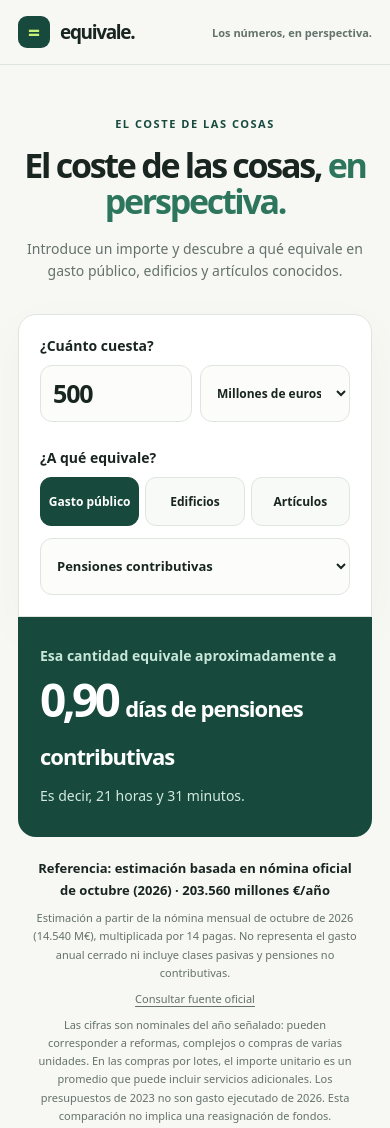
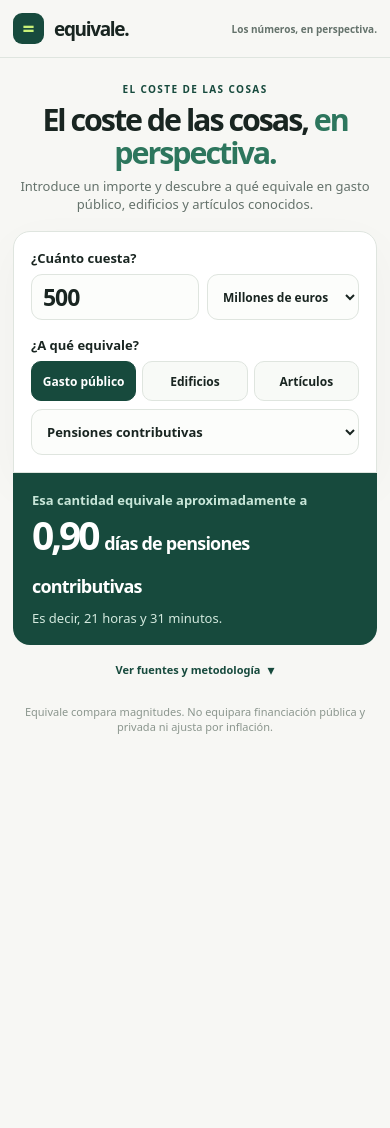
Before and after one commit to selfkingdom/equivale-web, a plain HTML site: page index.html in a window 390 px wide. Shown: the top 1128 px of the page. After the commit the page ends 844 px from the top, so only its background shows below. Drawn offline with Linux system fonts and the light colour scheme.

Commit message:
Add files via upload

```diff
--- a/index.html
+++ b/index.html
@@ -8,82 +8,104 @@
   <title>Equivale · El coste de las cosas, en perspectiva</title>
   <style>
     :root {
-      --bg: #f7f7f4;
-      --white: #ffffff;
-      --text: #192521;
-      --muted: #64726b;
-      --border: #dfe5df;
-      --green: #174a3d;
-      --lime: #c9f178;
-      --focus: #548e6c;
-      font-family: ui-sans-serif, system-ui, -apple-system, BlinkMacSystemFont, "Segoe UI", sans-serif;
-      font-synthesis: none;
-      -webkit-font-smoothing: antialiased;
+      --bg:#f7f7f4; --white:#ffffff; --text:#192521; --muted:#64726b;
+      --border:#dfe5df; --green:#174a3d; --lime:#c9f178; --focus:#548e6c;
+      font-family:ui-sans-serif,system-ui,-apple-system,BlinkMacSystemFont,"Segoe UI",sans-serif;
+      font-synthesis:none; -webkit-font-smoothing:antialiased;
     }
-    * { box-sizing: border-box; }
-    body { margin: 0; min-height: 100vh; background: var(--bg); color: var(--text); }
-    a { color: inherit; text-decoration-thickness: 1px; text-underline-offset: 3px; }
-    a:hover { color: var(--green); }
-    .shell { width: min(840px, calc(100% - 36px)); margin: 0 auto; }
-    header { border-bottom: 1px solid var(--border); }
-    .nav { display: flex; justify-content: space-between; align-items: center; min-height: 75px; }
-    .logo { display: flex; align-items: center; gap: 10px; font-size: 19px; font-weight: 850; letter-spacing: -.07em; }
-    .mark { display: grid; place-items: center; background: var(--green); color: var(--lime); border-radius: 9px; width: 32px; height: 32px; font-size: 21px; letter-spacing: 0; line-height: 1; }
-    .nav-tag { color: var(--muted); font-size: 12px; font-weight: 600; }
-    main { padding: 72px 0 48px; }
-    .intro { text-align: center; margin-bottom: 38px; }
-    .eyebrow { color: var(--green); font-weight: 800; font-size: 11px; letter-spacing: .14em; text-transform: uppercase; }
-    h1 { font-size: clamp(34px, 6.3vw, 62px); line-height: 1.065; letter-spacing: -.067em; font-weight: 840; max-width: 720px; margin: 16px auto 19px; }
-    h1 em { font-style: normal; color: #2d765d; }
-    .intro p { color: var(--muted); margin: 0 auto; max-width: 560px; font-size: 16px; line-height: 1.55; }
-    .calculator { background: var(--white); border: 1px solid var(--border); padding: 30px; border-radius: 22px 22px 0 0; box-shadow: 0 14px 48px #1c3c2b08; }
-    .field + .field { margin-top: 26px; }
-    .field-label { display: block; margin-bottom: 10px; font-size: 14px; font-weight: 750; }
-    .amount-wrap { display: grid; grid-template-columns: 1fr 200px; gap: 10px; }
-    input, select { width: 100%; height: 61px; color: var(--text); background: #fcfdfb; border: 1.5px solid var(--border); border-radius: 12px; padding: 0 17px; font: inherit; }
-    input { font-size: 27px; font-weight: 780; letter-spacing: -.045em; font-variant-numeric: tabular-nums; }
-    select { font-size: 14px; font-weight: 650; padding-right: 35px; cursor: pointer; }
-    input:focus, select:focus { outline: 3px solid #a4d9b4; outline-offset: 1px; border-color: var(--focus); }
-    #reference { font-size: 15px; }
-    .categories { display: grid; grid-template-columns: repeat(3, 1fr); gap: 8px; margin: 0 0 12px; }
-    .category { min-height: 51px; background: #f8faf7; border: 1.5px solid var(--border); border-radius: 11px; color: var(--text); font: inherit; font-size: 14px; font-weight: 740; cursor: pointer; padding: 9px 7px; transition: background .15s, border-color .15s; }
-    .category:hover { border-color: #8fb49a; }
-    .category.active { background: var(--green); border-color: var(--green); color: #fff; }
-    .category:focus-visible { outline: 3px solid #a4d9b4; outline-offset: 2px; }
-    .category-help { color: var(--muted); font-size: 12px; margin: 10px 0 0; }
-    .error { color: #ac342c; font-size: 13px; margin: 11px 0 0; display: none; }
-    .error.show { display: block; }
-    .answer { background: var(--green); color: white; border-radius: 0 0 22px 22px; padding: 33px 36px 35px; min-height: 215px; }
-    .answer-caption { color: #c8e6d9; font-size: 14px; font-weight: 600; margin: 0 0 10px; }
-    .answer-value { font-size: clamp(46px, 9vw, 82px); letter-spacing: -.082em; line-height: 1.05; font-weight: 850; margin: 0; font-variant-numeric: tabular-nums; }
-    .answer-unit { font-size: clamp(22px, 3vw, 27px); font-weight: 750; letter-spacing: -.045em; }
-    .answer-detail { font-size: 14px; color: #d3e9de; margin: 15px 0 0; min-height: 22px; }
-    .source { padding: 21px 12px 0; text-align: center; color: var(--muted); font-size: 12px; line-height: 1.65; max-width: 760px; margin: 0 auto; }
-    .source p { margin: 0 0 8px; }
-    .source .source-header { font-size: 13px; color: var(--text); font-weight: 650; }
-    .source .small-print { font-size: 11px; }
-    .reference-title { font-weight: 700; }
-    .source strong { color: #425248; font-weight: 750; }
-    footer { text-align: center; padding: 8px 20px 30px; color: #8b968e; font-size: 12px; }
-    @media (max-width: 570px) {
-      .nav { min-height: 64px; }
-      .nav-tag { font-size: 11px; }
-      main { padding-top: 51px; }
-      .intro { margin-bottom: 32px; }
-      .intro p { font-size: 14px; }
-      .calculator { padding: 21px; border-radius: 18px 18px 0 0; }
-      .amount-wrap { grid-template-columns: minmax(0, 1fr) 150px; gap: 8px; }
-      input, select { height: 57px; padding: 0 12px; }
-      input { font-size: 25px; }
-      select { font-size: 12px; }
-      #reference { font-size: 13px; }
-      .categories { gap: 6px; }
-      .category { font-size: 12px; min-height: 49px; }
-      .answer { border-radius: 0 0 18px 18px; padding: 29px 22px; min-height: 195px; }
-      .source { font-size: 11px; }
+    * {box-sizing:border-box}
+    body {margin:0; min-height:100vh; background:var(--bg); color:var(--text)}
+    a {color:inherit;text-decoration-thickness:1px;text-underline-offset:3px}
+    a:hover {color:var(--green)}
+    .shell {width:min(840px,calc(100% - 36px)); margin:0 auto}
+    header {border-bottom:1px solid var(--border)}
+    .nav {display:flex;justify-content:space-between;align-items:center;min-height:62px}
+    .logo {display:flex;align-items:center;gap:10px;font-size:19px;font-weight:850;letter-spacing:-.07em}
+    .mark {display:grid;place-items:center;background:var(--green);color:var(--lime);border-radius:9px;width:31px;height:31px;font-size:21px;letter-spacing:0;line-height:1}
+    .nav-tag {color:var(--muted);font-size:12px;font-weight:600}
+    main {padding:26px 0 14px}
+    .intro {text-align:center;margin-bottom:19px}
+    .eyebrow {color:var(--green);font-weight:800;font-size:10px;letter-spacing:.14em;text-transform:uppercase}
+    h1 {font-size:clamp(32px,4.6vw,45px);line-height:1.09;letter-spacing:-.067em;font-weight:840;max-width:720px;margin:8px auto 8px}
+    h1 em {font-style:normal;color:#2d765d}
+    .intro p {color:var(--muted);margin:0 auto;max-width:620px;font-size:14px;line-height:1.38}
+    .calculator {background:var(--white);border:1px solid var(--border);padding:20px 24px;border-radius:20px 20px 0 0;box-shadow:0 14px 48px #1c3c2b08}
+    .field + .field {margin-top:16px}
+    .field-label {display:block;margin-bottom:7px;font-size:13px;font-weight:750}
+    .amount-wrap {display:grid;grid-template-columns:minmax(0,1fr) 205px;gap:10px}
+    input,select {width:100%;height:47px;color:var(--text);background:#fcfdfb;border:1.5px solid var(--border);border-radius:11px;padding:0 15px;font:inherit}
+    input {font-size:24px;font-weight:780;letter-spacing:-.045em;font-variant-numeric:tabular-nums}
+    select {font-size:14px;font-weight:650;padding-right:30px;cursor:pointer}
+    input:focus,select:focus {outline:3px solid #a4d9b4;outline-offset:1px;border-color:var(--focus)}
+    #reference {font-size:14px}
+    .categories {display:grid;grid-template-columns:repeat(3,minmax(0,1fr));gap:7px;margin:0 0 8px}
+    .category {min-height:40px;background:#f8faf7;border:1.5px solid var(--border);border-radius:10px;color:var(--text);font:inherit;font-size:13px;font-weight:740;cursor:pointer;padding:7px;transition:background .15s,border-color .15s}
+    .category:hover {border-color:#8fb49a}
+    .category.active {background:var(--green);border-color:var(--green);color:#fff}
+    .category:focus-visible {outline:3px solid #a4d9b4;outline-offset:2px}
+    .error {color:#ac342c;font-size:12px;margin:7px 0 0;display:none}
+    .error.show {display:block}
+    .answer {background:var(--green);color:white;border-radius:0 0 20px 20px;padding:19px 27px 20px;min-height:0}
+    .answer-caption {color:#c8e6d9;font-size:13px;font-weight:600;margin:0 0 5px}
+    .answer-value {font-size:clamp(43px,6.7vw,60px);letter-spacing:-.082em;line-height:1.1;font-weight:850;margin:0;font-variant-numeric:tabular-nums}
+    .answer-unit {font-size:clamp(18px,2.4vw,23px);font-weight:750;letter-spacing:-.045em}
+    .answer-detail {font-size:13px;color:#d3e9de;margin:9px 0 0;min-height:17px}
+    /* Las fuentes siguen siempre disponibles, pero el texto extenso no ocupa pantalla al entrar. */
+    .source {padding:10px 12px 0;text-align:center;color:var(--muted);font-size:12px;line-height:1.55;max-width:760px;margin:0 auto}
+    .source summary {list-style:none;display:inline-flex;gap:7px;align-items:center;justify-content:center;cursor:pointer;color:var(--green);font-weight:750;border-radius:6px;padding:4px 9px}
+    .source summary::-webkit-details-marker {display:none}
+    .source summary:focus-visible {outline:3px solid #a4d9b4}
+    .source summary::after {content:'▾';display:inline-block;font-size:14px;transition:transform .12s}
+    .source[open] summary::after {transform:rotate(180deg)}
+    .source-content {padding:12px 0 4px}
+    .source p {margin:0 0 7px}
+    .source .source-header {font-size:13px;color:var(--text);font-weight:650}
+    .source .small-print {font-size:11px}
+    .source strong {color:#425248;font-weight:750}
+    footer {text-align:center;padding:7px 20px 13px;color:#8b968e;font-size:11px}
+    @media (max-height:800px) and (min-width:700px) {
+      .nav {min-height:55px}
+      main {padding:13px 0 7px}
+      .intro {margin-bottom:13px}
+      h1 {font-size:37px;margin:6px auto}
+      .intro p {font-size:13px}
+      .calculator {padding:16px 22px}
+      .field + .field {margin-top:12px}
+      input,select {height:44px}
+      .category {min-height:37px}
+      .answer {padding:15px 24px 16px}
+      .answer-value {font-size:50px}
+      .answer-detail {margin-top:6px}
+      .source {padding-top:4px}
+      footer {padding-bottom:4px}
     }
-    @media (max-width: 365px) {
-      .amount-wrap { grid-template-columns: 1fr; }
+    @media (max-width:570px) {
+      .shell {width:min(840px,calc(100% - 26px))}
+      .nav {min-height:57px}
+      .nav-tag {font-size:10px}
+      main {padding:24px 0 12px}
+      .intro {margin-bottom:17px}
+      h1 {font-size:clamp(30px,7.8vw,39px);margin:7px auto 9px}
+      .intro p {font-size:13px}
+      .calculator {padding:17px;border-radius:17px 17px 0 0}
+      .amount-wrap {grid-template-columns:minmax(0,1fr) 152px;gap:8px}
+      input,select {height:46px;padding:0 11px}
+      input {font-size:23px}
+      select {font-size:12px}
+      #reference {font-size:13px}
+      .categories {gap:6px}
+      .category {font-size:12px;min-height:40px}
+      .answer {border-radius:0 0 17px 17px;padding:18px 19px}
+      .answer-value {font-size:clamp(39px,9vw,53px)}
+      .answer-unit {font-size:18px}
+      .source {font-size:11px}
+      footer {padding-bottom:13px}
+    }
+    @media (max-width:365px) {
+      .amount-wrap {grid-template-columns:1fr}
+    }
+    @media (prefers-reduced-motion:reduce) {
+      .category,.source summary::after {transition:none}
     }
   </style>
 </head>
@@ -135,12 +157,15 @@
       </div>
     </section>
 
-    <div class="source" aria-live="polite">
+    <details class="source">
+      <summary>Ver fuentes y metodología</summary>
+      <div class="source-content" aria-live="polite">
       <p class="source-header" id="source-value">Fuente de la referencia seleccionada</p>
       <p id="source-explanation">Las equivalencias se calculan con los importes documentados de cada referencia.</p>
       <p><a id="source-link" href="https://www.sepg.pap.hacienda.gob.es/sitios/sepg/es-ES/Presupuestos/PGE/PGE2025Prorroga/Paginas/PGE2025Prorroga.aspx" target="_blank" rel="noopener noreferrer">Consultar fuente oficial</a></p>
       <p class="small-print">Las cifras son nominales del año señalado: pueden corresponder a reformas, complejos o compras de varias unidades. En las compras por lotes, el importe unitario es un promedio que puede incluir servicios adicionales. Los presupuestos de 2023 no son gasto ejecutado de 2026. Esta comparación no implica una reasignación de fondos.</p>
-    </div>
+      </div>
+    </details>
   </main>
   <footer>Equivale compara magnitudes. No equipara financiación pública y privada ni ajusta por inflación.</footer>
 
```
